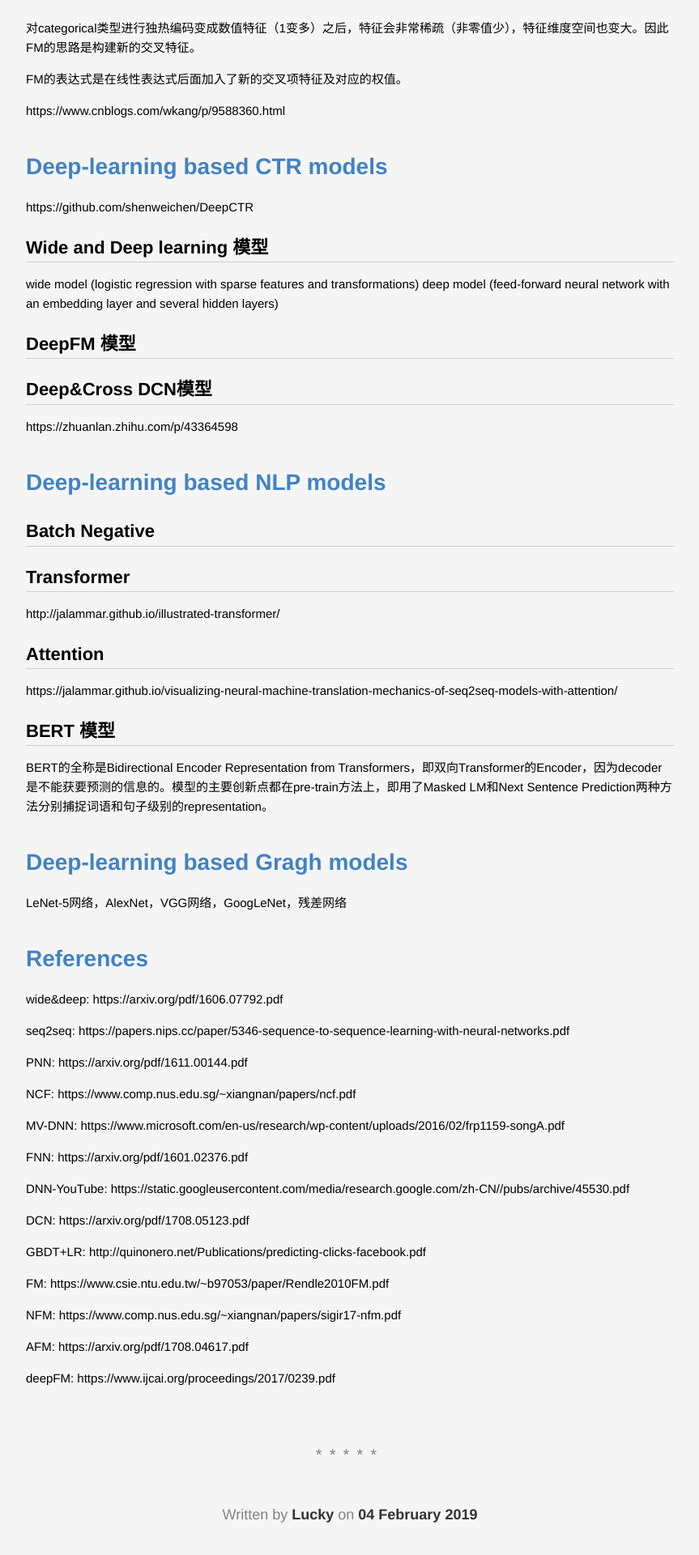
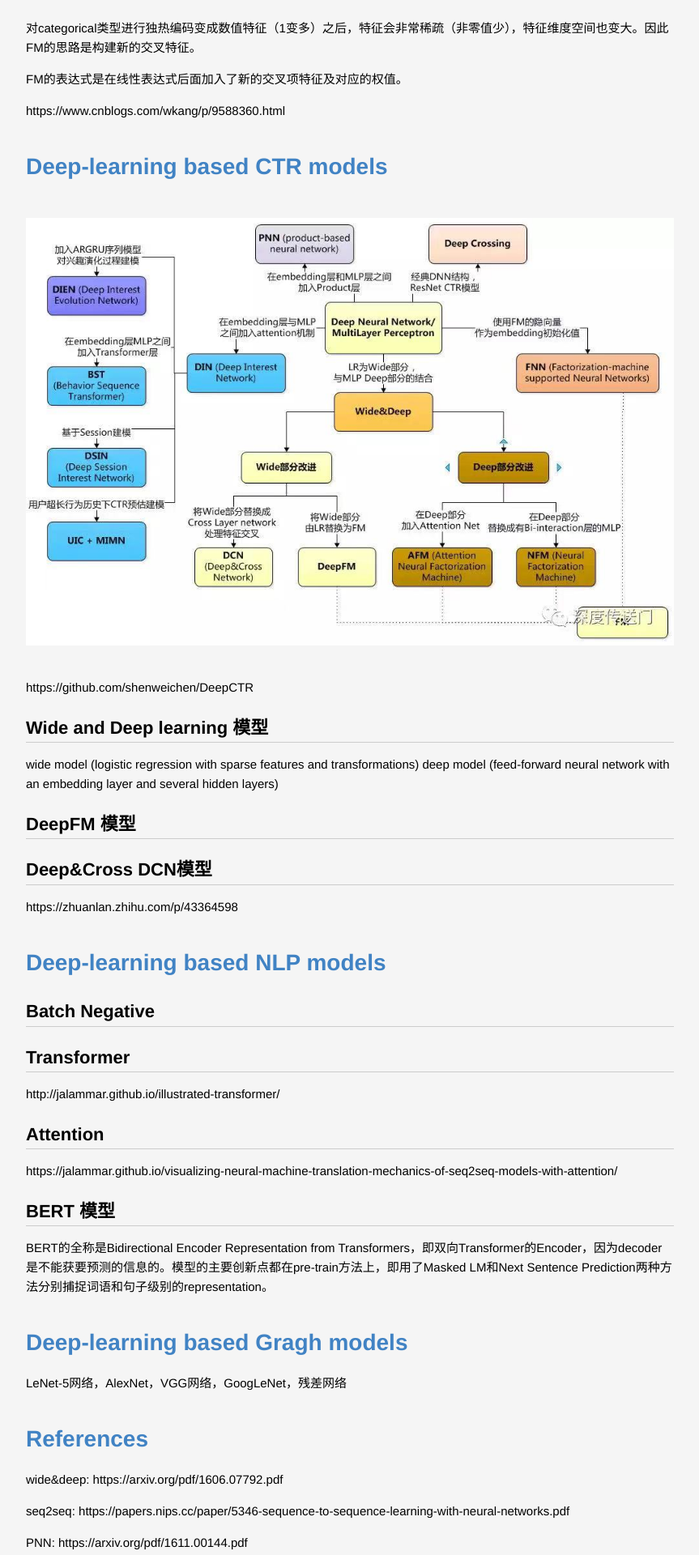
Before and after one commit to lucky521/blog, a Jekyll site: the page built from _posts/ml/2019-02-04-Famous-Model.markdown, in a window 1280 px wide. Shown: the part 1093-3013 px from the top of the page at 81% size, without its empty margins (208-1071 px from the left). Built offline with Jekyll 4.4.1, drawn with Linux system fonts in a browser that asks for light colours.

Commit message:
dnnmodels.jpeg

```diff
--- a/_posts/ml/2019-02-04-Famous-Model.markdown
+++ b/_posts/ml/2019-02-04-Famous-Model.markdown
@@ -24,6 +24,8 @@ https://www.cnblogs.com/wkang/p/9588360.html
 
 
 # Deep-learning based CTR models
+
+![]({{site.baseurl}}/images/dnnmodels.jpeg)
 
 https://github.com/shenweichen/DeepCTR
 
```
Also changed, not shown: images/dnnmodels.jpeg (added).
